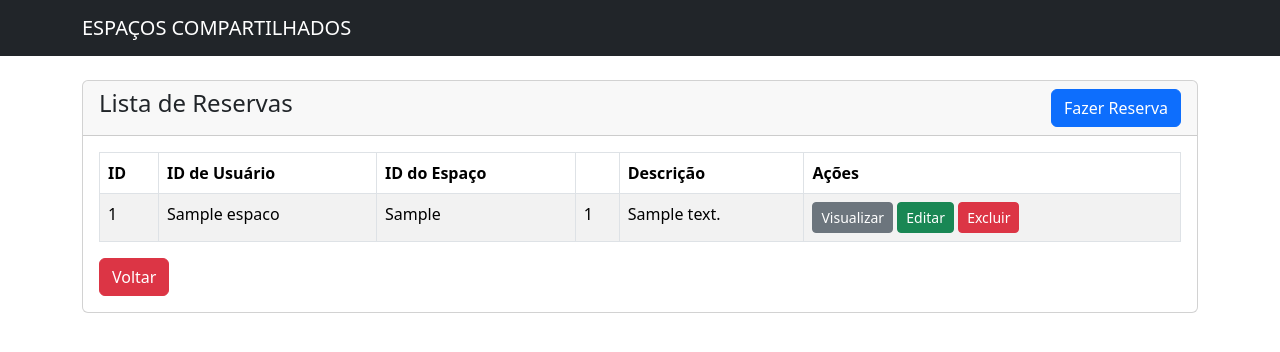
After one commit to mariahelena023/SistemaDeReserva, a PHP site: page /RESERVA/reserva-index.php in a window 1280 px wide. The commit adds this page. Shown: the top 352 px of the page. Run offline with PHP 8.4, Linux system fonts and the light colour scheme; tables that the repository leaves empty hold one stand-in row (values such as "Sample post").

Commit message:
iniciando reserva

```diff
--- /dev/null
+++ b/espacos_compartilhados/RESERVA/reserva-index.php
@@ -0,0 +1,75 @@
+<?php
+session_start();
+require '../DB/conexao.php';
+?>
+
+<!doctype html>
+<html lang="pt-br">
+  <head>
+    <meta charset="utf-8">
+    <meta name="viewport" content="width=device-width, initial-scale=1">
+    <title>Reservas</title>
+    <link href="https://cdn.jsdelivr.net/npm/bootstrap@5.3.3/dist/css/bootstrap.min.css" rel="stylesheet" integrity="sha384-QWTKZyjpPEjISv5WaRU9OFeRpok6YctnYmDr5pNlyT2bRjXh0JMhjY6hW+ALEwIH" crossorigin="anonymous">
+  </head>
+  <body>
+    <?php include('../ACOES/navbar.php'); ?>
+    <div class="container mt-4">
+        <?php include('../ACOES/mensagem.php'); ?>
+        <div class="row">
+            <div class="col-md-12">
+                <div class="card">
+                    <div class="card-header">
+                        <h4>Lista de Reservas
+                            <a href="reserva-create.php" class="btn btn-primary float-end">Fazer Reserva</a>
+                        </h4>
+                    </div>
+                    <div class="card-body">
+                        <table class="table table-bordered table-striped">
+                            <thead>
+                                <tr>
+                                    <th>ID</th>
+                                    <th>ID de Usuário</th>
+                                    <th>ID do Espaço</th>
+                                    <th></th>
+                                    <th>Descrição</th>
+                                    <th>Ações</th>
+                                </tr>
+                            </thead>
+                            <tbody>
+                                <?php
+                                    $sql = "SELECT * FROM espaco";
+                                    $espacos = mysqli_query($conexao, $sql);
+                                    if(mysqli_num_rows($espacos) > 0){
+                                        foreach($espacos as $espaco){
+                                ?>
+                                <tr>
+                                    <td><?= $espaco['id_espaco'] ?></td>
+                                    <td><?= $espaco['nome_espaco'] ?></td>
+                                    <td><?= $espaco['tipo'] ?></td>
+                                    <td><?= $espaco['capacidade'] ?></td>
+                                    <td><?= $espaco['descricao'] ?></td>
+                                    <td>
+                                        <a href="espaco-view.php?id_espaco=<?= $espaco['id_espaco'] ?>" class="btn btn-secondary btn-sm">Visualizar</a>
+                                        <a href="espaco-edit.php?id_espaco=<?= $espaco['id_espaco'] ?>" class="btn btn-success btn-sm">Editar</a>
+                                        <form action="../ACOES/acoes.php" type="submit" method="POST" class="d-inline">
+                                            <button onclick = "return confirm('Tem Certeza que Deseja Excluir?')" type="submit" name="delete_espaco" value="<?= $espaco['id_espaco'] ?>" class="btn btn-danger btn-sm">Excluir</button>
+                                        </form>
+                                    </td>
+                                </tr>
+                                <?php
+                                        }
+                                    } else{
+                                        echo '<h5>Nenhum Espaço Encontrado!</h5>';
+                                    }
+                                ?>
+                            </tbody>
+                        </table>
+                        <a href="../index.php" class="btn btn-danger float-start">Voltar</a>
+                    </div>
+                </div>
+            </div>
+        </div>
+    </div>
+    <script src="https://cdn.jsdelivr.net/npm/bootstrap@5.3.3/dist/js/bootstrap.bundle.min.js" integrity="sha384-YvpcrYf0tY3lHB60NNkmXc5s9fDVZLESaAA55NDzOxhy9GkcIdslK1eN7N6jIeHz" crossorigin="anonymous"></script>
+  </body>
+</html>
--- a/espacos_compartilhados/index.php
+++ b/espacos_compartilhados/index.php
@@ -18,7 +18,7 @@ require './DB/conexao.php';
             <div class="d-grid gap-3">
                 <a href="./USUARIO/usuario-index.php" class="btn btn-primary btn-lg">Usuários</a>
                 <a href="./ESPACO/espaco-index.php" class="btn btn-success btn-lg">Espaços</a>
-                <a href="reserva-index.php" class="btn btn-secondary btn-lg">Reservas</a>
+                <a href="./RESERVA/reserva-index.php" class="btn btn-secondary btn-lg">Reservas</a>
             </div>
         </div>
     </div>
```
